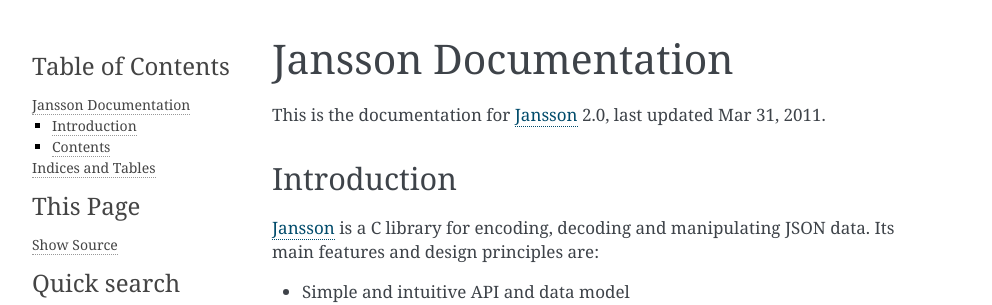
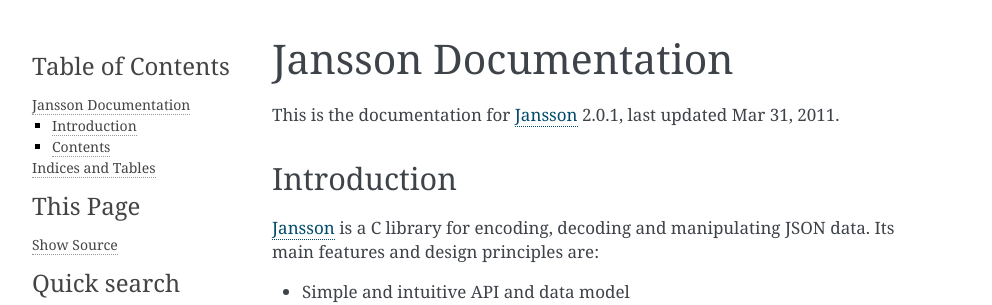
Before and after one commit to akheron/jansson, a Sphinx documentation site: the page built from doc/index.rst, in a window 1280 px wide. Shown: the top 305 px of the page, without its empty margins (148-1140 px from the left). Built offline with Sphinx 7.4.7, drawn with Linux system fonts in a browser that asks for light colours.

Commit message:
jansson 2.0.1

```diff
--- a/doc/conf.py
+++ b/doc/conf.py
@@ -50,7 +50,7 @@
 # The short X.Y version.
 version = '2.0'
 # The full version, including alpha/beta/rc tags.
-release = '2.0'
+release = '2.0.1'
 
 # The language for content autogenerated by Sphinx. Refer to documentation
 # for a list of supported languages.
```
Also changed, not shown: 4 other files.
